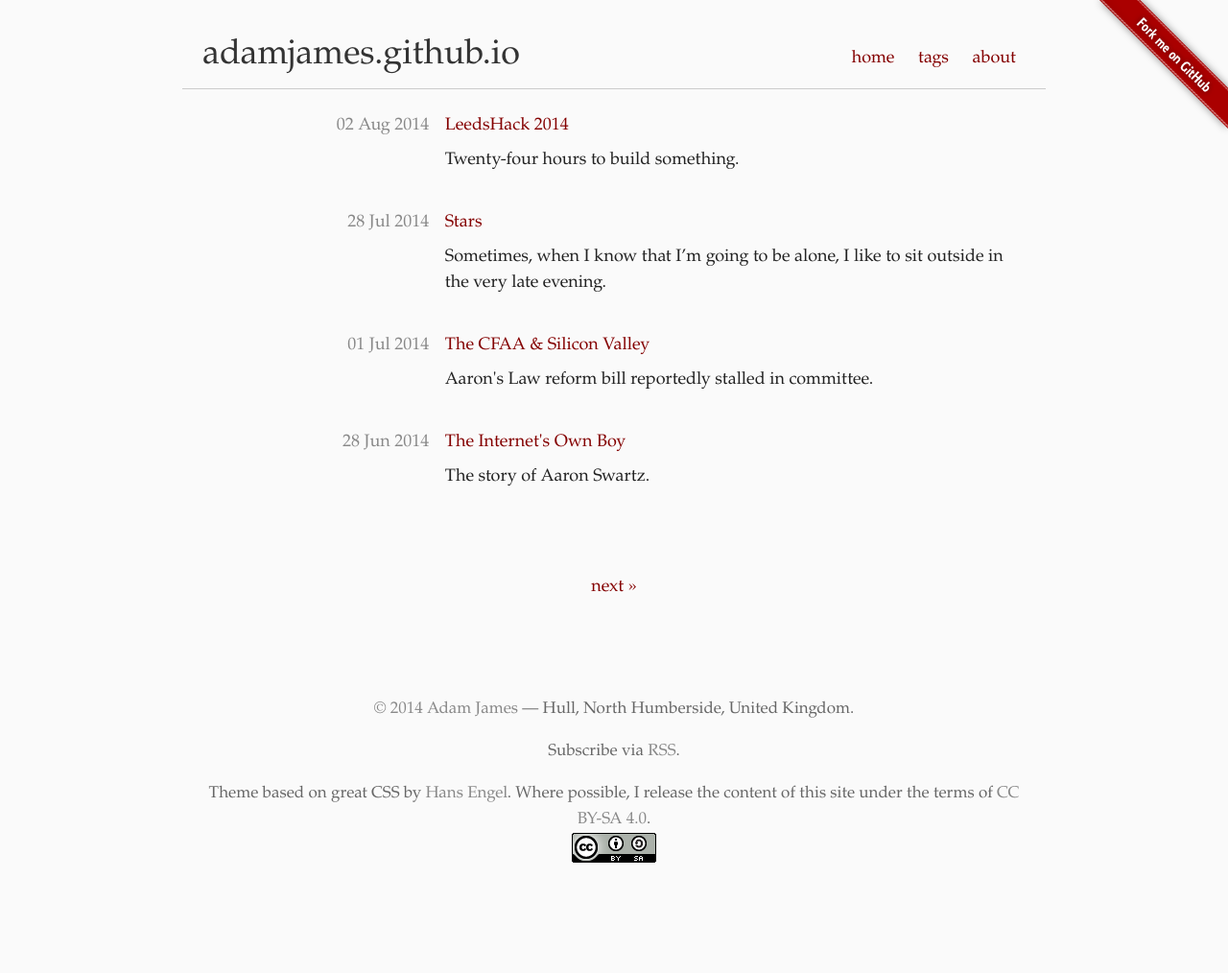
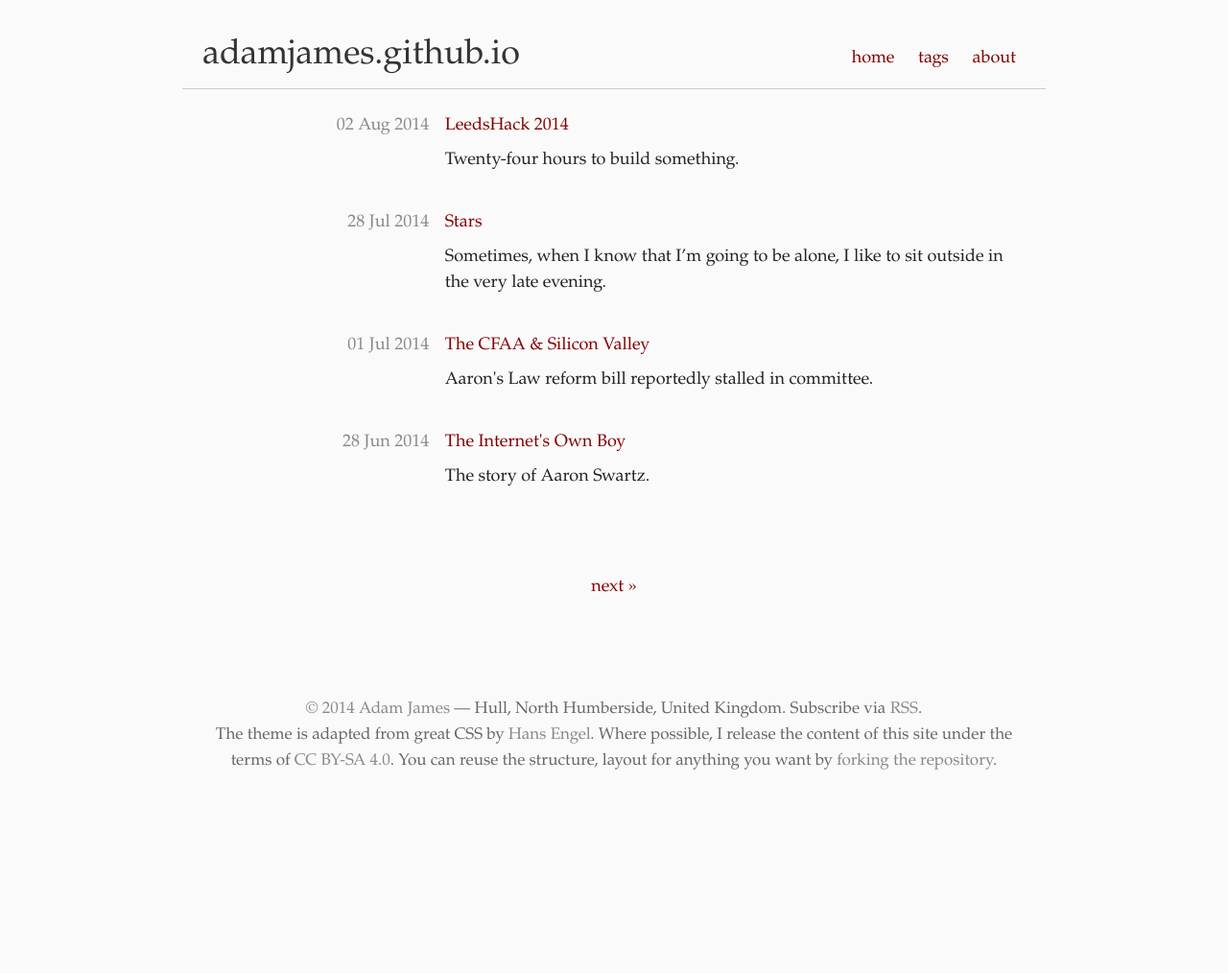
Before and after one commit to adamjames/adamjames.github.io-source, a Jekyll site: the page built from index.html, in a window 1280 px wide. Shown: the whole page at 96% size. Built offline with Jekyll 4.4.1, drawn with Linux system fonts in a browser that asks for light colours; nearby versions of some CDN libraries; library files that are not in the unit come from our copies; the list of posts is cut into pages by our own code; after the commit the page ends 925 px from its top, so only the background shows below that.

Commit message:
Hide the Github ribbon and condense the footer.
More changes to come…

```diff
--- a/_layouts/default.html
+++ b/_layouts/default.html
@@ -26,8 +26,8 @@
 
 		<script src="/js/modernizr-2.5.3.min.js"></script>
 
-		<!-- "Fork me on Github" ribbon. -->
-		<a href="https://github.com/adamjames"><img style="position: absolute; top: 0; right: 0; border: 0;" src="/img/forkme.png" alt="Fork me on GitHub"></a>
+		<!-- "Fork me on Github" ribbon. Hide this for now, decide where to put it later.
+		<a href="https://github.com/adamjames"><img style="position: absolute; top: 0; right: 0; border: 0;" src="/img/forkme.png" alt="Fork me on GitHub"></a> -->
 	</head>
 
 	<body>
@@ -55,14 +55,14 @@
 							<span class="family-name">James</span>
 							</a> &mdash;
 							<span class="adr">
-								<span class="locality">Hull</span>, <span class="region">North Humberside, United Kingdom</span>. <p>Subscribe via <a href="/feed.xml">RSS</a>.
+								<span class="locality">Hull</span>, <span class="region">North Humberside, United Kingdom</span>. Subscribe via <a href="/feed.xml">RSS</a>.
 							</span>
 						</div>
 						<div>
-							Theme based on great CSS by <a href='https://github.com/hans/hans.github.com'>Hans Engel</a>. Where possible, I release the content of this site under the terms of <a rel="license" href="http://creativecommons.org/licenses/by-sa/4.0/">CC BY-SA 4.0</a>.
+							The theme is adapted from great CSS by <a href='https://github.com/hans/hans.github.com'>Hans Engel</a>. Where possible, I release the content of this site under the terms of <a rel="license" href="http://creativecommons.org/licenses/by-sa/4.0/">CC BY-SA 4.0</a>. You can reuse the structure, layout for anything you want by <a href="https://github.com/adamjames/adamjames.github.io-source">forking the repository</a>.
 						</div>
 						<div>
-							<img src="/img/ccbysa.png"/>
+							<!-- <img src="/img/ccbysa.png"/> Hide this for now, decide where to put it later. -->
 						</div>
 					</footer>
 				</div>
```
Also changed, not shown: _includes/header.html (+0 -16 lines).
